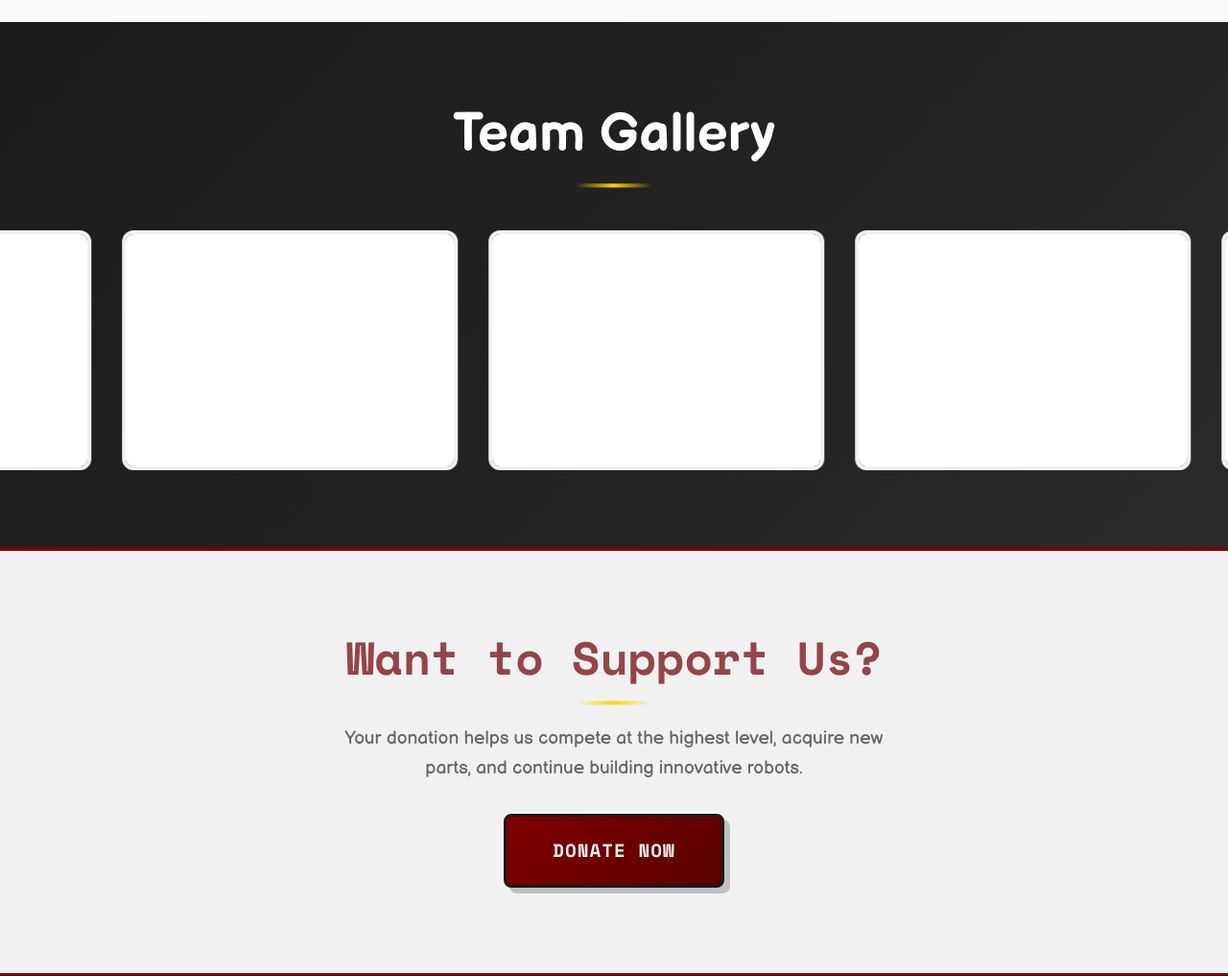
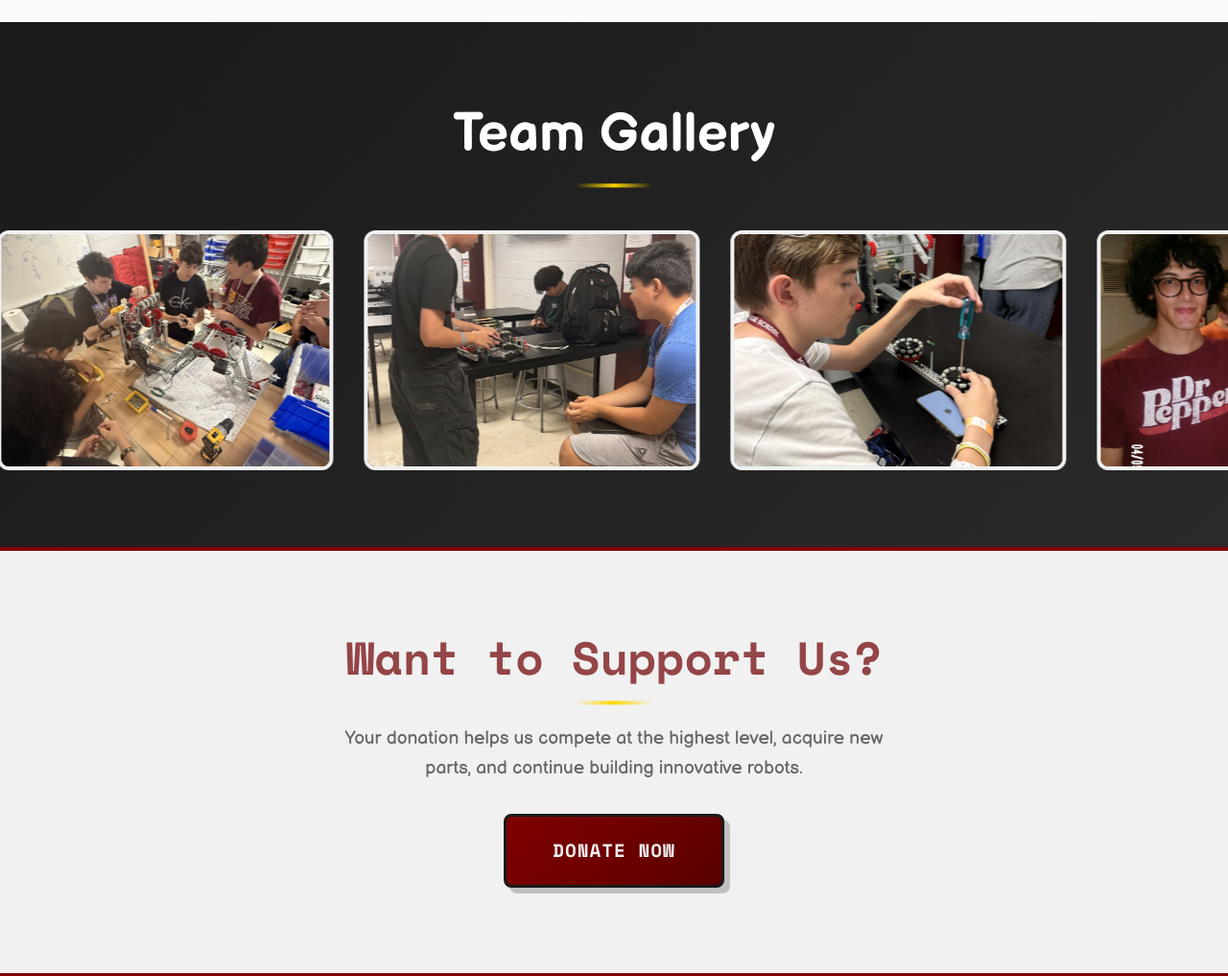
Before and after one commit to Damon1o/mepham_robotics, a Flask app: page / in a window 1280 px wide. Shown: the part 1898-2915 px from the top of the page at 96% size. Run offline with Flask 3, Linux system fonts and the light colour scheme; a database or web service that is not in the repository returns one stand-in record (values such as "Sample title"); some libraries are stand-ins or nearby versions.

Commit message:
Use the new photos across the site
Hero: all eight side frames now carry a distinct image instead of cycling
three. Only carousel1 and carousel7 are landscape, so the two remaining
landscape frames take portrait sources, which object-fit: cover centre-crops.

Gallery: the carousel held two real photos padded out by two Jinja loops
pointing at assets/other/carousel3.jpg.png (a path that does not exist) and
base.png. Replaced with the ten real carousel photos, one item each.

Page heroes: about, achievements and resources referenced
assets/photos/about.png and contact referenced contact.png. Neither file has
ever been in the repo, so those four heroes were rendering as gradient only.
They now point at carousel6, 7, 9 and 8.

Co-Authored-By: Claude Opus 5 <noreply@anthropic.com>

```diff
--- a/static/css/pages/about.css
+++ b/static/css/pages/about.css
@@ -2,6 +2,6 @@
 
 .hero-image {
     background: linear-gradient(135deg, rgba(148, 69, 71, 0.85) 0%, rgba(128, 0, 0, 0.9) 100%),
-    url('../../assets/photos/about.png') center/cover;
+    url('../../assets/photos/carousel6.jpg') center/cover;
     min-height: 60vh;
 }
--- a/static/css/pages/achievements.css
+++ b/static/css/pages/achievements.css
@@ -2,6 +2,6 @@
 
 .hero-image {
     background: linear-gradient(135deg, rgba(148, 69, 71, 0.85) 0%, rgba(128, 0, 0, 0.9) 100%),
-    url('../../assets/photos/about.png') center/cover;
+    url('../../assets/photos/carousel7.jpg') center/cover;
     min-height: 60vh;
 }
--- a/static/css/pages/contact.css
+++ b/static/css/pages/contact.css
@@ -2,6 +2,6 @@
 
 .hero-image {
     background: linear-gradient(135deg, rgba(148, 69, 71, 0.85) 0%, rgba(128, 0, 0, 0.9) 100%),
-    url('../../assets/photos/contact.png') center/cover;
+    url('../../assets/photos/carousel8.jpg') center/cover;
     min-height: 60vh;
 }
--- a/static/css/pages/resources.css
+++ b/static/css/pages/resources.css
@@ -2,6 +2,6 @@
 
 .hero-image {
     background: linear-gradient(135deg, rgba(148, 69, 71, 0.85) 0%, rgba(128, 0, 0, 0.9) 100%),
-    url('../../assets/photos/about.png') center/cover;
+    url('../../assets/photos/carousel9.jpg') center/cover;
     min-height: 60vh;
 }
--- a/templates/index.html
+++ b/templates/index.html
@@ -12,29 +12,21 @@ Robotics. Join the legacy.{% endblock %}
 <!-- HERO SECTION -->
 <div class="hero-image">
     <img class="hero-side-photo hero-side-photo--portrait hero-side-photo--l1"
-         src="{{ url_for('static', filename='assets/photos/carousel1.jpg') }}" alt="" aria-hidden="true"
-         loading="lazy">
+        src="{{ url_for('static', filename='assets/photos/carousel2.jpg') }}" alt="" aria-hidden="true" loading="lazy">
     <img class="hero-side-photo hero-side-photo--landscape hero-side-photo--l2"
-         src="{{ url_for('static', filename='assets/photos/newyork.jpg') }}" alt="" aria-hidden="true"
-         loading="lazy">
+        src="{{ url_for('static', filename='assets/photos/carousel1.jpg') }}" alt="" aria-hidden="true" loading="lazy">
     <img class="hero-side-photo hero-side-photo--portrait hero-side-photo--l3"
-         src="{{ url_for('static', filename='assets/photos/carousel2.jpg') }}" alt="" aria-hidden="true"
-         loading="lazy">
+        src="{{ url_for('static', filename='assets/photos/carousel3.jpg') }}" alt="" aria-hidden="true" loading="lazy">
     <img class="hero-side-photo hero-side-photo--landscape hero-side-photo--l4"
-         src="{{ url_for('static', filename='assets/photos/carousel1.jpg') }}" alt="" aria-hidden="true"
-         loading="lazy">
+        src="{{ url_for('static', filename='assets/photos/carousel7.jpg') }}" alt="" aria-hidden="true" loading="lazy">
     <img class="hero-side-photo hero-side-photo--landscape hero-side-photo--r1"
-         src="{{ url_for('static', filename='assets/photos/carousel2.jpg') }}" alt="" aria-hidden="true"
-         loading="lazy">
+        src="{{ url_for('static', filename='assets/photos/carousel9.jpg') }}" alt="" aria-hidden="true" loading="lazy">
     <img class="hero-side-photo hero-side-photo--portrait hero-side-photo--r2"
-         src="{{ url_for('static', filename='assets/photos/newyork.jpg') }}" alt="" aria-hidden="true"
-         loading="lazy">
+        src="{{ url_for('static', filename='assets/photos/carousel4.jpg') }}" alt="" aria-hidden="true" loading="lazy">
     <img class="hero-side-photo hero-side-photo--landscape hero-side-photo--r3"
-         src="{{ url_for('static', filename='assets/photos/carousel1.jpg') }}" alt="" aria-hidden="true"
-         loading="lazy">
+        src="{{ url_for('static', filename='assets/photos/carousel10.jpg') }}" alt="" aria-hidden="true" loading="lazy">
     <img class="hero-side-photo hero-side-photo--portrait hero-side-photo--r4"
-         src="{{ url_for('static', filename='assets/photos/carousel2.jpg') }}" alt="" aria-hidden="true"
-         loading="lazy">
+        src="{{ url_for('static', filename='assets/photos/carousel5.jpg') }}" alt="" aria-hidden="true" loading="lazy">
     <div class="hero-content">
         <h1>Mepham Robotics</h1>
         <p>Build. Code. Compete.</p>
@@ -143,25 +135,45 @@ Robotics. Join the legacy.{% endblock %}
     <div class="carousel-container">
         <div class="carousel-track">
             <div class="carousel-item">
-                <img src="{{ url_for('static', filename='assets/photos/carousel1.jpg') }}" alt="Team Photo 1"
+                <img src="{{ url_for('static', filename='assets/photos/carousel1.jpg') }}" alt="Team photo 1"
                     loading="lazy">
             </div>
-            {% for i in range(2, 9) %}
             <div class="carousel-item">
-                <img src="{{ url_for('static', filename='assets/other/base.png') }}" alt="Team Photo {{ i }}"
+                <img src="{{ url_for('static', filename='assets/photos/carousel2.jpg') }}" alt="Team photo 2"
                     loading="lazy">
             </div>
-            {% endfor %}
             <div class="carousel-item">
-                <img src="{{ url_for('static', filename='assets/photos/carousel2.jpg') }}" alt="Team Photo 2"
+                <img src="{{ url_for('static', filename='assets/photos/carousel3.jpg') }}" alt="Team photo 3"
                     loading="lazy">
             </div>
-            {% for i in range(2, 9) %}
             <div class="carousel-item">
-                <img src="{{ url_for('static', filename='assets/other/base.png') }}" alt="Team Photo {{ i }}"
+                <img src="{{ url_for('static', filename='assets/photos/carousel4.jpg') }}" alt="Team photo 4"
                     loading="lazy">
             </div>
-            {% endfor %}
+            <div class="carousel-item">
+                <img src="{{ url_for('static', filename='assets/photos/carousel5.jpg') }}" alt="Team photo 5"
+                    loading="lazy">
+            </div>
+            <div class="carousel-item">
+                <img src="{{ url_for('static', filename='assets/photos/carousel6.jpg') }}" alt="Team photo 6"
+                    loading="lazy">
+            </div>
+            <div class="carousel-item">
+                <img src="{{ url_for('static', filename='assets/photos/carousel7.jpg') }}" alt="Team photo 7"
+                    loading="lazy">
+            </div>
+            <div class="carousel-item">
+                <img src="{{ url_for('static', filename='assets/photos/carousel8.jpg') }}" alt="Team photo 8"
+                    loading="lazy">
+            </div>
+            <div class="carousel-item">
+                <img src="{{ url_for('static', filename='assets/photos/carousel9.jpg') }}" alt="Team photo 9"
+                    loading="lazy">
+            </div>
+            <div class="carousel-item">
+                <img src="{{ url_for('static', filename='assets/photos/carousel10.jpg') }}" alt="Team photo 10"
+                    loading="lazy">
+            </div>
         </div>
     </div>
 </section>
```
Also changed, not shown: static/assets/photos/carousel10.jpg (added), static/assets/photos/carousel3.jpg (added), static/assets/photos/carousel4.jpg (added), static/assets/photos/carousel5.jpg (added), static/assets/photos/carousel6.jpg (added), static/assets/photos/carousel7.jpg (added), static/assets/photos/carousel8.jpg (added), 1 other file.
